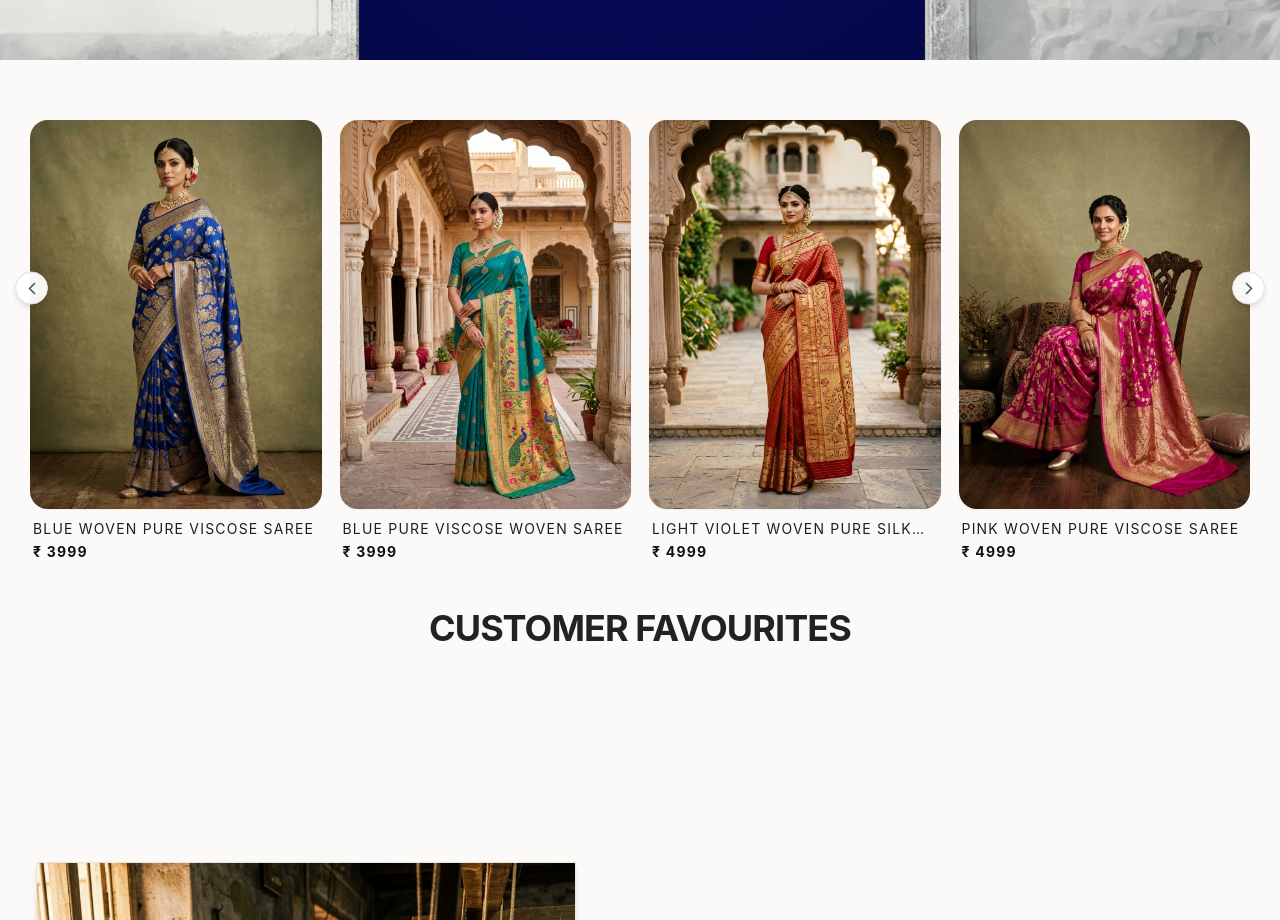
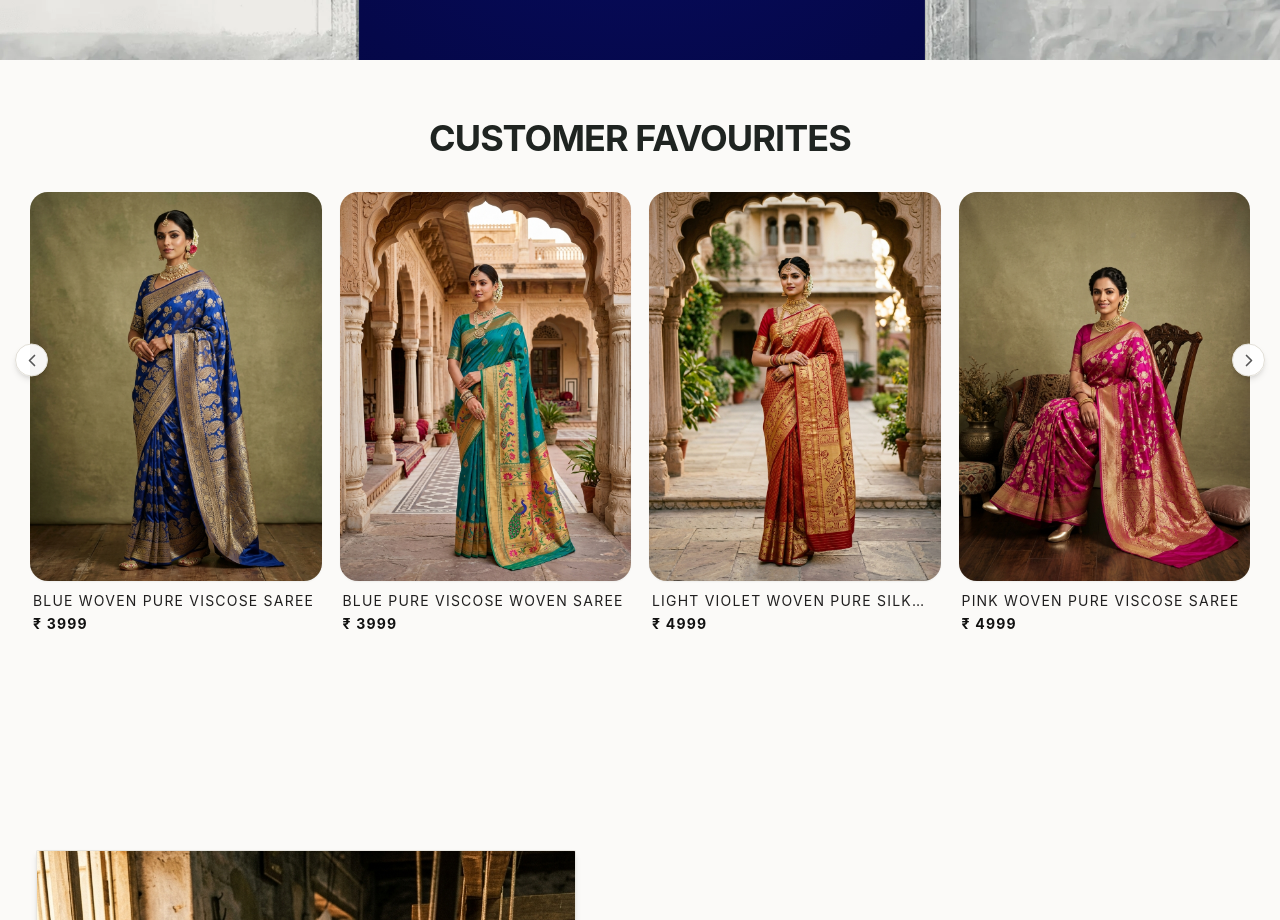
Before and after one commit to janagamsathwikpatel-art/chandrika-bridal-site, a Next.js app: page / in a window 1280 px wide. Shown: the part 1540-2460 px from the top of the page. Built offline with nearby package versions, Linux system fonts and the light colour scheme.

Commit message:
feat: move Customer Favourites heading to top of section above cards

```diff
--- a/src/components/SareeCollection.tsx
+++ b/src/components/SareeCollection.tsx
@@ -68,6 +68,13 @@ export default function SareeCollection({ onOpenInquiry }: SareeCollectionProps)
   return (
     <section id="sarees" className="w-full bg-[#fbfaf8] py-14 md:py-20 px-4 md:px-10 relative">
       <div className="max-w-[1440px] mx-auto relative">
+        {/* ── Customer Favourites Heading at Top of Section (Matching User Request) ── */}
+        <div className="mb-8 md:mb-12 text-center">
+          <h2 className="text-2xl sm:text-3xl md:text-5xl font-bold text-[#1f2421] tracking-tight uppercase">
+            Customer Favourites
+          </h2>
+        </div>
+
         {/* ── Carousel Container with Left & Right Arrow Buttons ── */}
         <div className="relative group/carousel">
           {/* Left Arrow Button */}
@@ -120,13 +127,6 @@ export default function SareeCollection({ onOpenInquiry }: SareeCollectionProps)
             ))}
           </div>
         </div>
-
-        {/* ── Customer Favourites Stately Serif Heading below cards ── */}
-        <div className="mt-12 md:mt-16 text-center">
-          <h2 className="text-3xl md:text-5xl font-serif font-bold text-[#1f2421] tracking-tight">
-            Customer Favourites
-          </h2>
-        </div>
       </div>
 
       {/* Floating WhatsApp Action Button in bottom right corner */}
```
